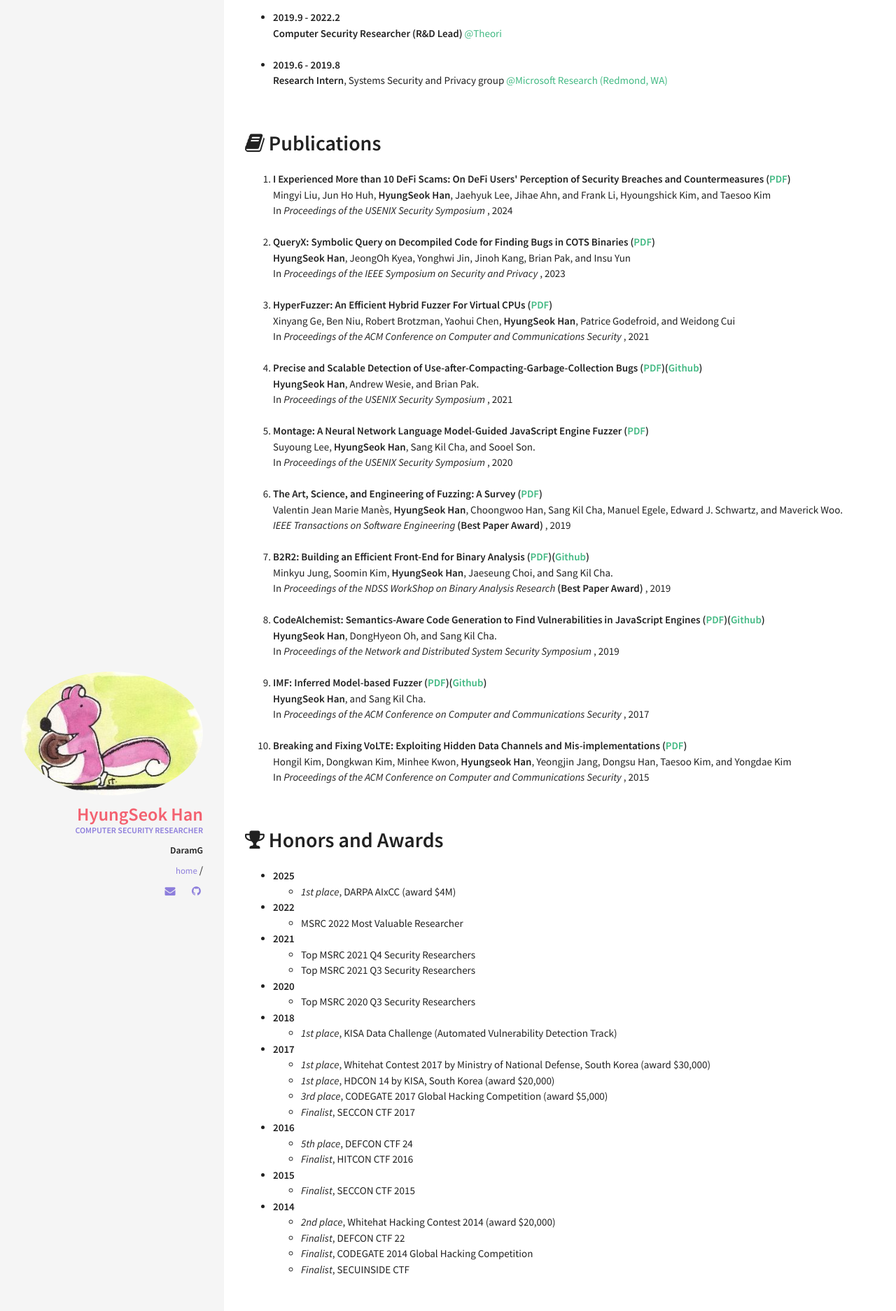
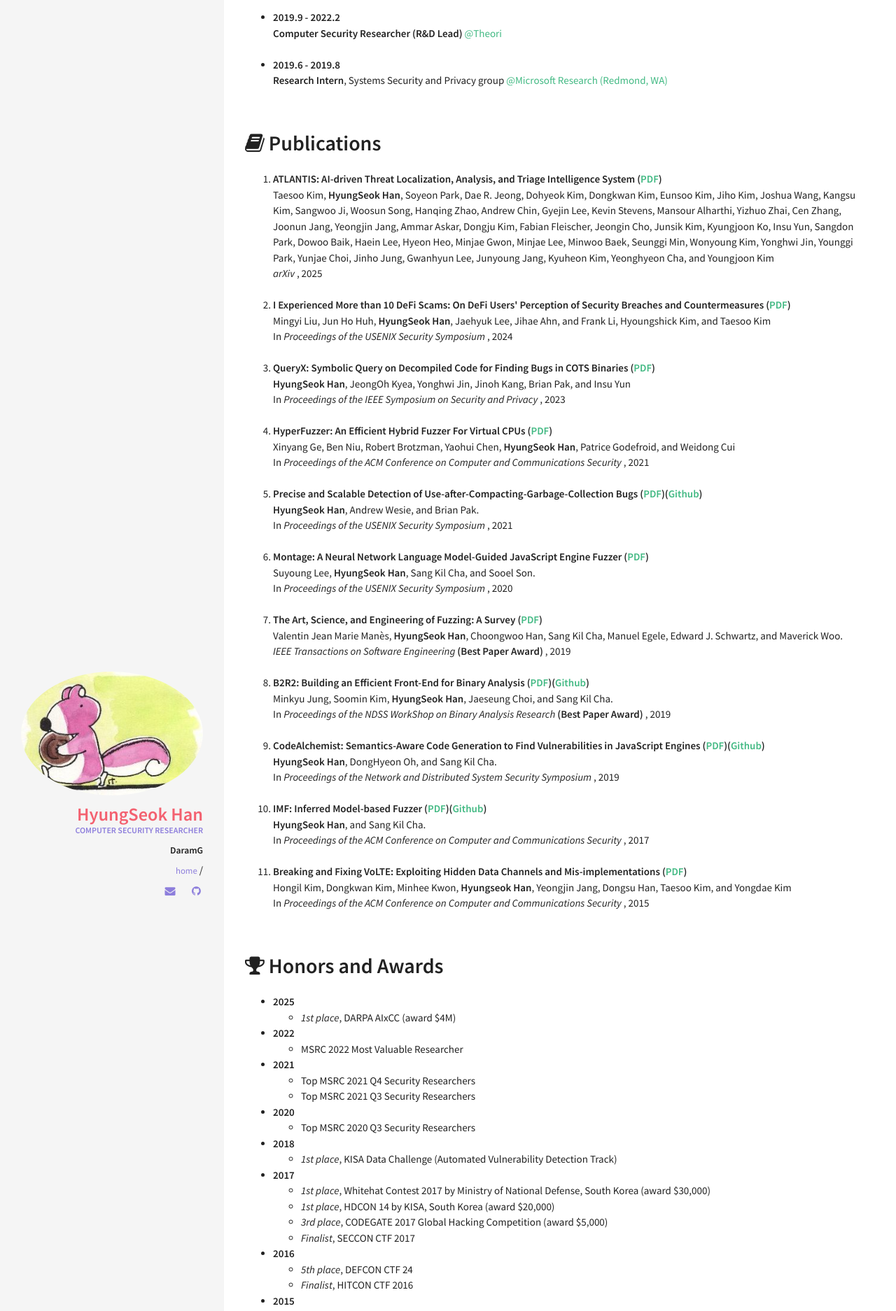
Before and after one commit to DaramG/daramg.github.io, a Jekyll site: the page built from index.html, in a window 1280 px wide. Shown: the part 714-2588 px from the top of the page at 70% size. Built offline with Jekyll 4.4.1, drawn with Linux system fonts in a browser that asks for light colours.

Commit message:
Add new publication entry for Atlantis

```diff
--- a/_data/index/publication.yml
+++ b/_data/index/publication.yml
@@ -1,3 +1,9 @@
+- title: "ATLANTIS: AI-driven Threat Localization, Analysis, and Triage Intelligence System"
+  howto: (<a href="https://team-atlanta.github.io/papers/TR-Team-Atlanta.pdf">PDF</a>)
+  where: <em>arXiv</em>
+  year : 2025
+  authors: Taesoo Kim, <strong>HyungSeok Han</strong>, Soyeon Park, Dae R. Jeong, Dohyeok Kim, Dongkwan Kim, Eunsoo Kim, Jiho Kim, Joshua Wang, Kangsu Kim, Sangwoo Ji, Woosun Song, Hanqing Zhao, Andrew Chin, Gyejin Lee, Kevin Stevens, Mansour Alharthi, Yizhuo Zhai, Cen Zhang, Joonun Jang, Yeongjin Jang, Ammar Askar, Dongju Kim, Fabian Fleischer, Jeongin Cho, Junsik Kim, Kyungjoon Ko, Insu Yun, Sangdon Park, Dowoo Baik, Haein Lee, Hyeon Heo, Minjae Gwon, Minjae Lee, Minwoo Baek, Seunggi Min, Wonyoung Kim, Yonghwi Jin, Younggi Park, Yunjae Choi, Jinho Jung, Gwanhyun Lee, Junyoung Jang, Kyuheon Kim, Yeonghyeon Cha, and Youngjoon Kim
+
 - title: "I Experienced More than 10 DeFi Scams: On DeFi Users' Perception of Security Breaches and Countermeasures"
   howto: (<a href="https://www.usenix.org/system/files/usenixsecurity24-liu-mingyi.pdf">PDF</a>)
   where: In <em>Proceedings of the USENIX Security Symposium</em>
```
